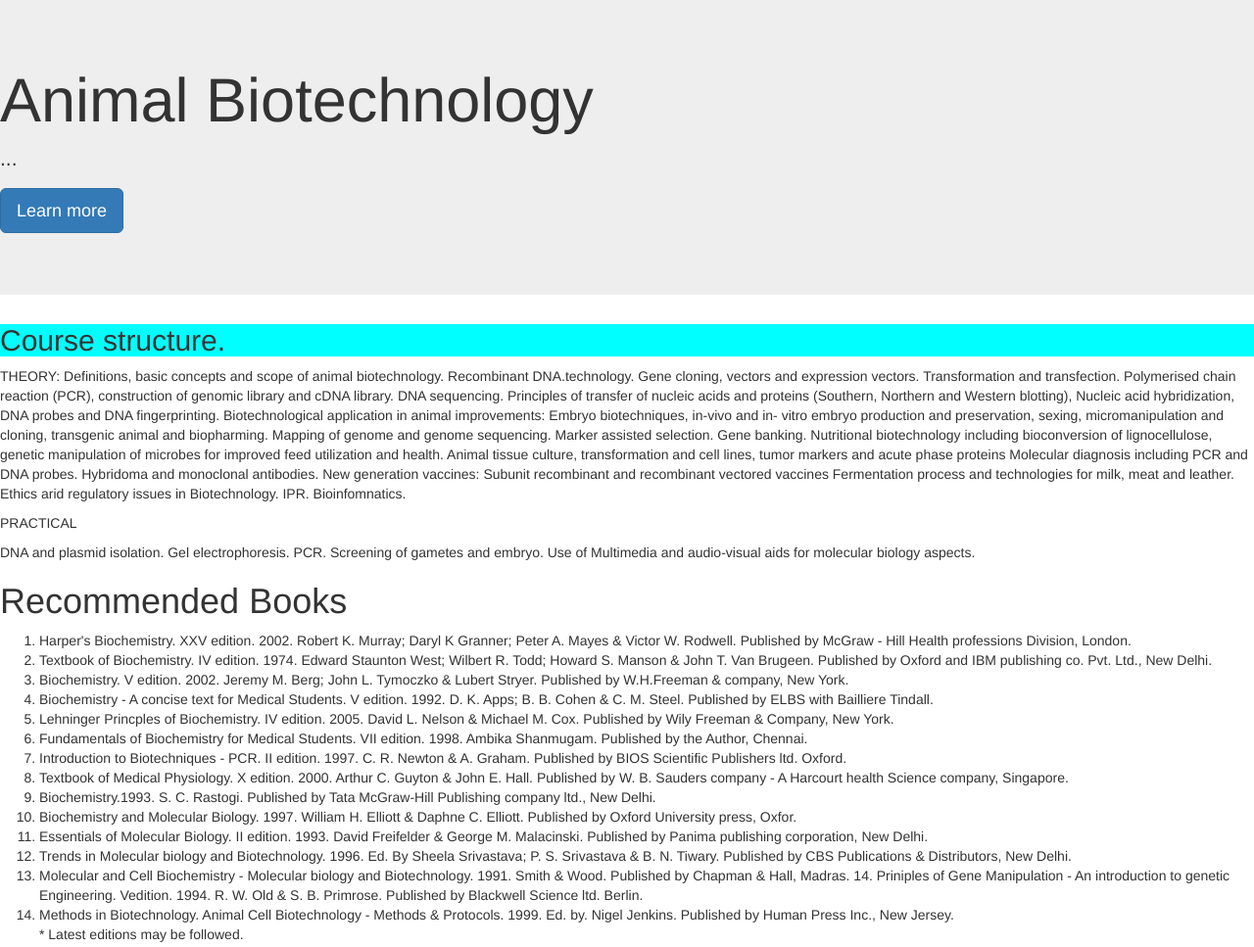
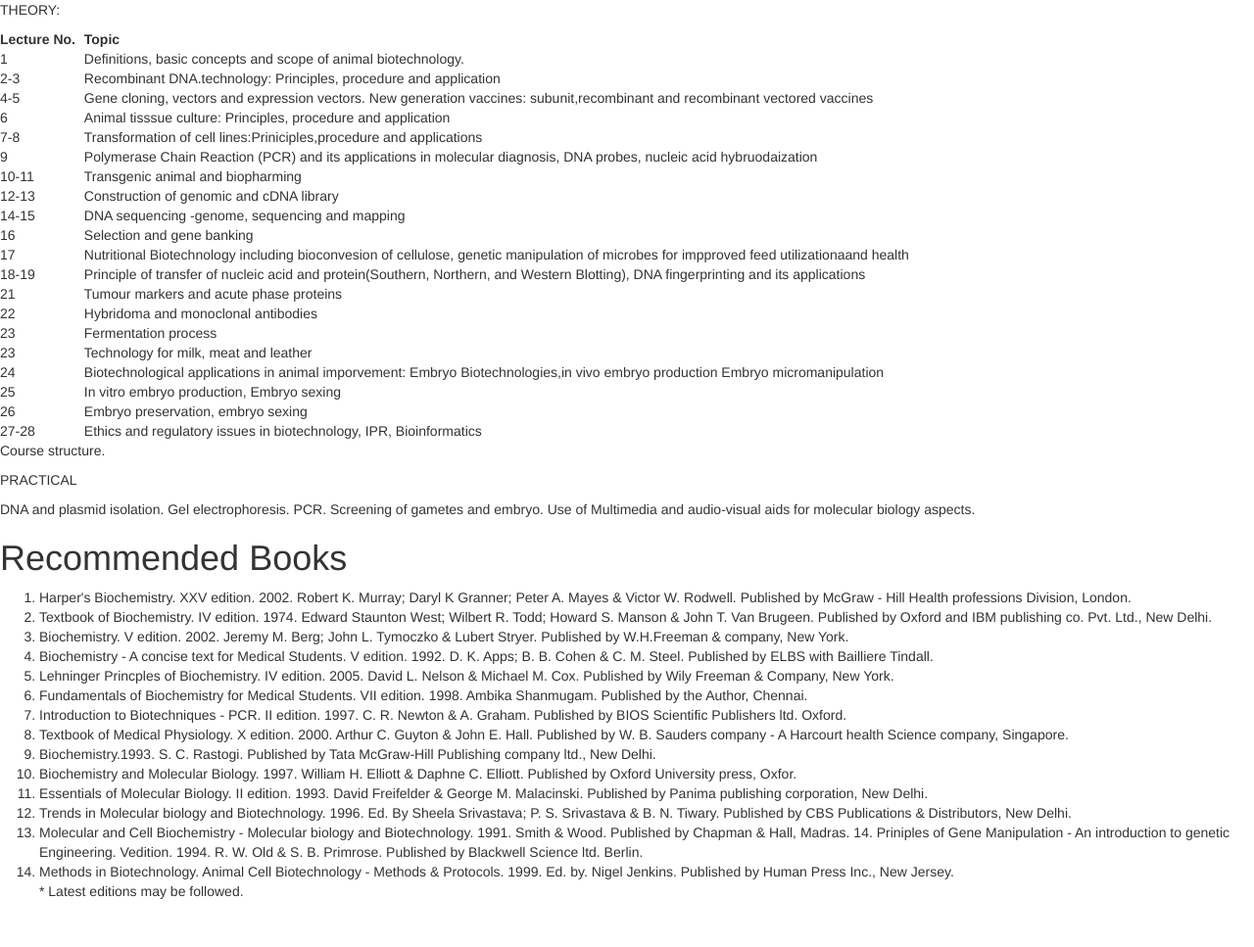
Before and after one commit to satishbty/class, a plain HTML site: page index.html in a window 1280 px wide. Shown: the whole page at 98% size. After the commit the page ends 930 px from the top, so only its background shows below. Drawn offline with nearby package versions, Linux system fonts and the light colour scheme.

Commit message:
added tabular structure to classes

```diff
--- a/index.html
+++ b/index.html
@@ -9,30 +9,113 @@
     <script src="http://maxcdn.bootstrapcdn.com/bootstrap/3.3.4/js/bootstrap.min.js"></script>
 </head>
 <body>
+  <p>THEORY:
 
-  <div class="jumbotron">
-    <h1>Animal Biotechnology</h1>
-    <p>...</p>
-    <p><a class="btn btn-primary btn-lg" href="#" role="button">Learn more</a></p>
-  </div>
-<h2 style="background-color:cyan">
+  <table style="width:80%">
+  <tr>
+    <th>Lecture No.</th>
+    <th>Topic</th>
+
+  </tr>
+  <tr>
+    <td>1</td>
+    <td>Definitions, basic concepts and scope of animal biotechnology.</td>
+
+  </tr>
+  <tr>
+    <td>2-3</td>
+    <td>Recombinant DNA.technology: Principles, procedure and application</td>
+
+  </tr>
+  <tr>
+    <td>4-5</td>
+    <td> Gene cloning, vectors and expression vectors. New generation vaccines: subunit,recombinant and recombinant vectored vaccines</td>
+
+  </tr>
+
+  <tr>
+    <td>6</td>
+    <td> Animal tisssue culture: Principles, procedure and application</td>
+  </tr>
+  <tr>
+    <td>7-8</td>
+    <td> Transformation of cell lines:Priniciples,procedure and applications</td>
+  </tr>
+  <tr>
+    <td>9</td>
+    <td> Polymerase Chain Reaction (PCR) and its applications in molecular diagnosis, DNA probes, nucleic acid hybruodaization</td>
+  </tr>
+  <tr>
+    <td>10-11</td>
+    <td>Transgenic animal and biopharming </td>
+  </tr>
+  <tr>
+    <td>12-13</td>
+    <td> Construction of genomic and cDNA library</td>
+  </tr>
+  <tr>
+    <td>14-15</td>
+    <td> DNA sequencing -genome, sequencing and mapping</td>
+  </tr>
+  <tr>
+    <td>16</td>
+    <td> Selection and gene banking</td>
+  </tr>
+  <tr>
+    <td>17</td>
+    <td> Nutritional Biotechnology including bioconvesion of cellulose, genetic manipulation of microbes for impproved feed utilizationaand health</td>
+  </tr>
+  <tr>
+    <td>18-19</td>
+    <td> Principle of transfer of nucleic acid and protein(Southern, Northern, and Western Blotting),
+    DNA fingerprinting and its applications</td>
+  </tr>
+  <tr>
+    <td>21</td>
+    <td> Tumour markers and acute phase proteins</td>
+  </tr>
+  <tr>
+    <td>22</td>
+    <td> Hybridoma and monoclonal antibodies</td>
+  </tr>
+  <tr>
+    <td>23</td>
+    <td> Fermentation process</td>
+  </tr>
+  <tr>
+    <td>23</td>
+    <td>Technology for milk, meat and leather </td>
+  </tr>
+  <tr>
+    <td>24</td>
+    <td> Biotechnological applications in animal imporvement: Embryo Biotechnologies,in vivo embryo production
+    Embryo micromanipulation</td>
+  </tr>
+  <tr>
+    <td>25</td>
+    <td> In vitro embryo production, Embryo sexing</td>
+  </tr>
+  <tr>
+    <td>26</td>
+    <td>Embryo preservation, embryo sexing </td>
+  </tr>
+  <tr>
+    <td>27-28</td>
+    <td>Ethics and regulatory issues in biotechnology, IPR, Bioinformatics </td>
+  </tr>
+  <tr>
+    <td></td>
+    <td> </td>
+  </tr>
+</table>
 <p>Course structure.</p>
 </h2>
-<p>THEORY:
-Definitions, basic concepts and scope of animal biotechnology.
- Recombinant DNA.technology. Gene cloning, vectors and expression vectors. Transformation
-and transfection. Polymerised chain reaction (PCR), construction of genomic library and cDNA library. DNA sequencing. Principles of transfer of nucleic
-acids and proteins (Southern, Northern and Western blotting), Nucleic acid hybridization, DNA probes and DNA fingerprinting.
-Biotechnological application in animal improvements:
-Embryo biotechniques, in-vivo and in- vitro embryo production and preservation, sexing, micromanipulation and cloning, transgenic animal and biopharming.
-Mapping of genome and genome sequencing. Marker assisted selection. Gene banking. Nutritional biotechnology including bioconversion of lignocellulose,
-genetic manipulation of microbes for improved feed utilization and health. Animal tissue culture, transformation and cell lines, tumor markers and acute
-phase proteins
-Molecular diagnosis including PCR and DNA probes. Hybridoma and monoclonal antibodies. New generation vaccines: Subunit recombinant and
-recombinant vectored vaccines Fermentation process and technologies for milk, meat and leather. Ethics arid regulatory issues in Biotechnology. IPR.
-Bioinfomnatics.<p>
+
+  <p>
 
 <p>PRACTICAL<p>
+
+
 DNA and plasmid isolation. Gel electrophoresis. PCR. Screening of gametes and embryo. Use of Multimedia and audio-visual aids for molecular biology
 aspects.<p>
 </body>
```
